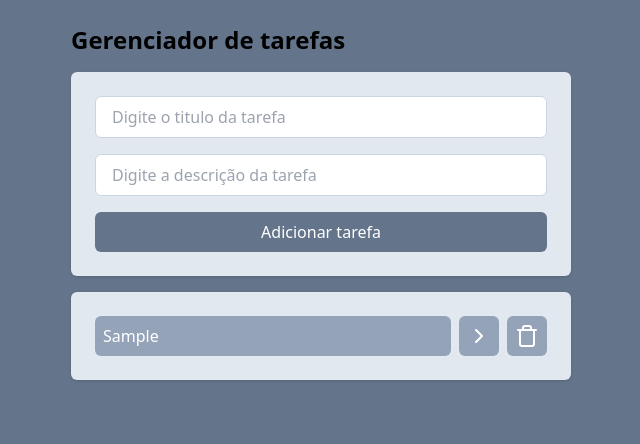
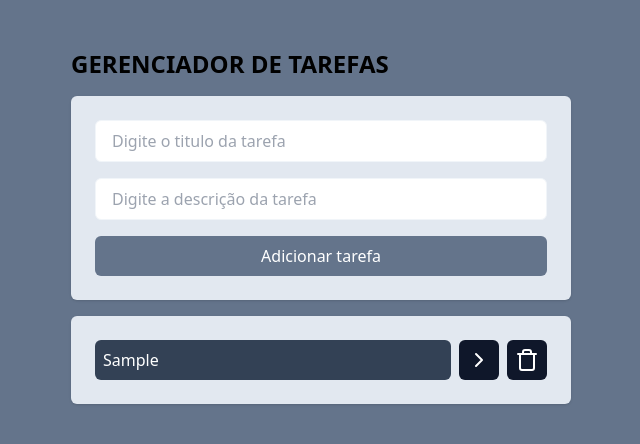
Before and after one commit to FranciiscoJunior/gerenciador_tarefas_react, a React (Vite) app: page / in a window 1280 px wide. Both pictures are taken after typing "Sample", "Sample" into the empty fields and a click on the button "Adicionar tarefa". Shown: the top 444 px of the page, without its empty margins (319-959 px from the left). Built offline with nearby package versions, Linux system fonts and the light colour scheme; no server answers.

Commit message:
Novas mudanças

```diff
--- a/src/App.jsx
+++ b/src/App.jsx
@@ -62,9 +62,9 @@ function App() {
   }
 
   return (
-    <div className="w-screen h-screen bg-slate-500 flex justify-center p-6">
-      <div className="w-[500px] justify-center space-y-4">
-        <Title>Gerenciador de tarefas</Title>
+    <div className="w-screen h-screen bg-slate-500 flex justify-center p-12">
+      <div className="w-[500px] space-y-4">
+        <Title>GERENCIADOR DE TAREFAS</Title>
         <AddTask onAddTaskSubmit={onAddTaskSubmit} />
         <Tasks
           tasks={tasks}
--- a/src/components/Button.jsx
+++ b/src/components/Button.jsx
@@ -1,7 +1,7 @@
 function Button(props) {
 
     return (
-            <button {...props} className="bg-slate-400 p-2 rounded-md text-white">
+            <button {...props} className="bg-slate-900 p-2 rounded-md text-white">
                 {props.children}
             </button>
     )
--- a/src/components/Tasks.jsx
+++ b/src/components/Tasks.jsx
@@ -19,7 +19,7 @@ function Tasks ({tasks, onTaskClick, onDeleteTaskClick}) {
                 <li key={task.id} className="flex gap-2">
 
                     <button onClick={() => onTaskClick(task.id)}
-                        className={`bg-slate-400 flex items-center gap-2 text-left w-full text-white p-2 rounded-md
+                        className={`bg-slate-700 flex items-center gap-2 text-left w-full text-white p-2 rounded-md
                             ${task.isCompleted && "line-through"
                         }`}>
 
@@ -31,7 +31,7 @@ function Tasks ({tasks, onTaskClick, onDeleteTaskClick}) {
                         <ChevronRightIcon/>
                     </Button>
 
-                    <Button onClick={() => onDeleteTaskClick(task)}>
+                    <Button onClick={() => onDeleteTaskClick(task.id)}>
                         <TrashIcon/>
                     </Button>
                 </li>
--- a/src/components/input.jsx
+++ b/src/components/input.jsx
@@ -1,7 +1,7 @@
 function Input(props) {
     return (
         <input
-                className="border border-slate-300 outline-state-400 px-4 py-2 rounded-md"
+                className="border border-slate-100 outline-state-400 px-4 py-2 rounded-md"
                 {...props}
         />
     );
--- a/src/pages/TaskPage.jsx
+++ b/src/pages/TaskPage.jsx
@@ -18,7 +18,7 @@ function TaskPage() {
                         <ChevronRightIcon/>
                     </button>
 
-                    <Title>Detalhes da tarefas</Title>
+                    <Title>DETALHES DAS TAREFAS</Title>
                 </div>
 
                 <div className="bg-slate-200 p-4 rounded-md">
```
